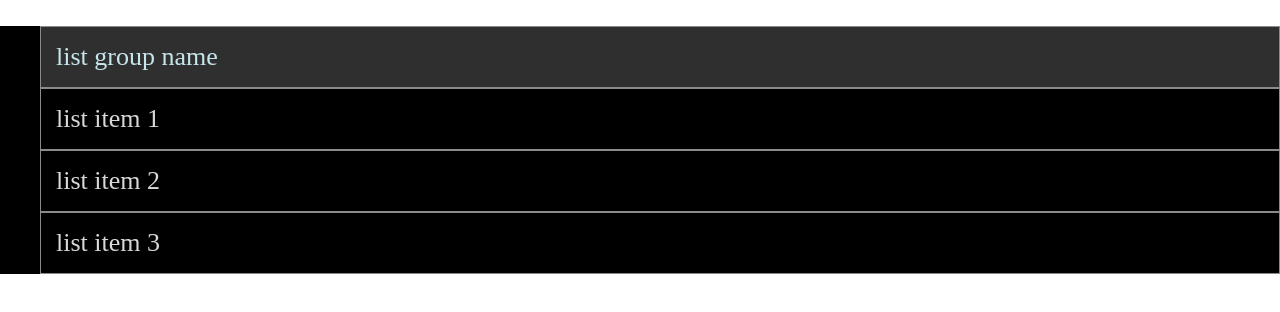
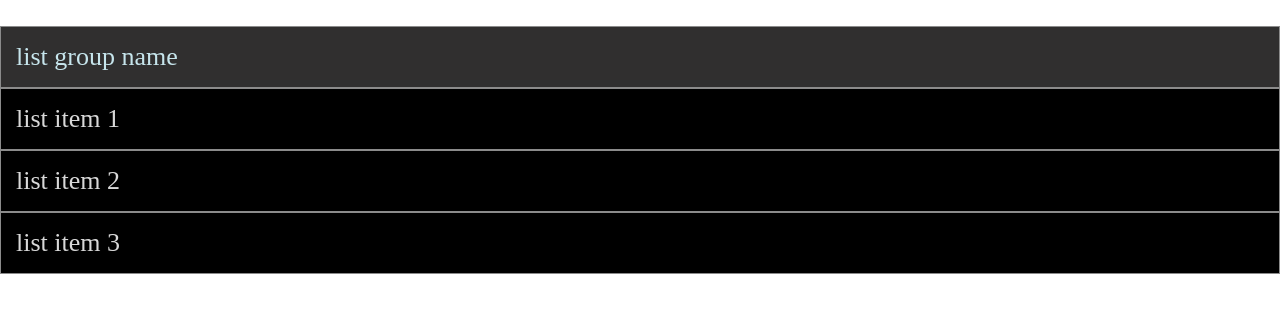
Before and after one commit to ascreven/react-gizmo, a React (Create React App) app: page / in a window 1280 px wide. Shown: the top 312 px of the page. Built offline with nearby package versions, Linux system fonts and the light colour scheme.

Commit message:
update padding

```diff
--- a/src/shared/List.css
+++ b/src/shared/List.css
@@ -8,6 +8,7 @@
   font-family: "Avenir Next";
   font-size: 26px;
   list-style-type: none;
+  padding: 0px;
 }
 
 .list__item {
```
Also changed, not shown: 1 other file (tests, documents, lock files or other folders).
